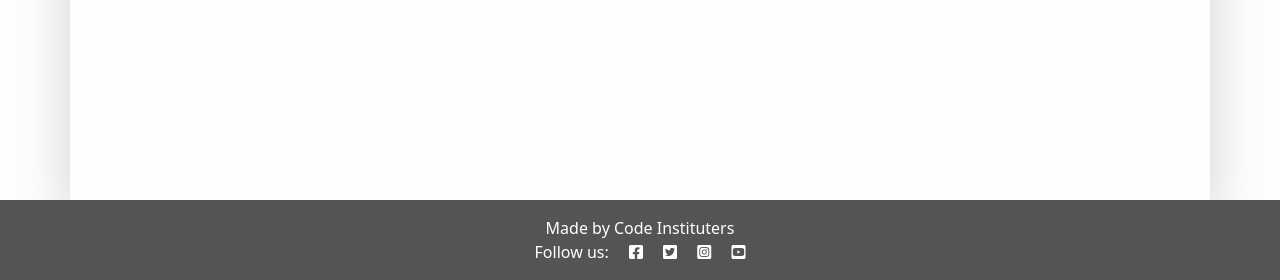
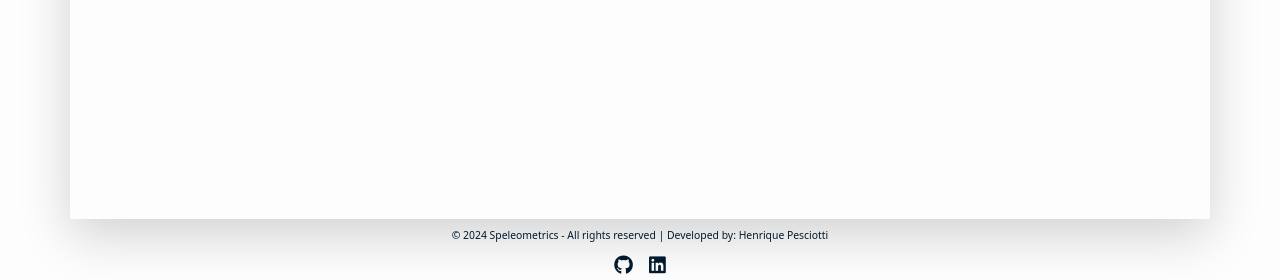
Before and after one commit to Code-Institute-Submissions/Speleometrics, a Django app: page / in a window 1280 px wide. Shown: the part 520-800 px from the top of the page. Run offline with Django 4.2, Linux system fonts and the light colour scheme; data that the repository does not hold is empty; some libraries are stand-ins or nearby versions.

Commit message:
style: add style to base.html

```diff
--- a/static/css/style.css
+++ b/static/css/style.css
@@ -1,5 +1,20 @@
 body {
     background-color: #F9FAFC;
+}
+
+footer p {
+    font-size: .65em;
+    color: #011a2e;
+    padding-top: .85em;
+}
+
+footer a {
+    color: #011a2e;
+    font-size: 1.2em;
+}
+
+footer a:hover {
+    color: #055da5;
 }
 
 .navbar-brand {
--- a/templates/base.html
+++ b/templates/base.html
@@ -22,7 +22,7 @@
 
 
     <!-- Font Awesome CSS -->
-    <link rel="stylesheet" href="https://cdnjs.cloudflare.com/ajax/libs/font-awesome/5.15.3/css/all.min.css">
+    <link rel="stylesheet" href="https://cdnjs.cloudflare.com/ajax/libs/font-awesome/6.6.0/css/all.min.css">
 
     <!-- Bootstrap CSS -->
     <link href="https://cdn.jsdelivr.net/npm/bootstrap@5.0.1/dist/css/bootstrap.min.css" rel="stylesheet"
@@ -42,8 +42,9 @@
                     <img src="{% static 'images/logo-color.png' %}" alt="Logo Speleometrics" height="50px">
                 </div>
             </a>
-            <button class="navbar-toggler navbar-light" type="button" data-bs-toggle="collapse" data-bs-target="#navbarText"
-                aria-controls="navbarText" aria-expanded="false" aria-label="Toggle navigation">
+            <button class="navbar-toggler navbar-light" type="button" data-bs-toggle="collapse"
+                data-bs-target="#navbarText" aria-controls="navbarText" aria-expanded="false"
+                aria-label="Toggle navigation">
                 <span class="navbar-toggler-icon"></span>
             </button>
             <div class="collapse navbar-collapse" id="navbarText">
@@ -81,18 +82,19 @@
     </main>
 
     <!-- Footer -->
-    <footer class="footer mt-auto py-3 footer-bg">
-        <p class="m-0 text-center text-white">Made by Code Instituters</p>
-        <p class="m-0 text-center text-white">Follow us: <i class="fab fa-facebook-square ms-3"></i>
-            <i class="fab fa-twitter-square ms-3"></i>
-            <i class="fab fa-instagram-square ms-3"></i>
-            <i class="fab fa-youtube-square ms-3"></i>
-        </p>
+    <footer class="footer mt-auto">
+        <div>
+            <p class="m-0 text-center">© 2024 Speleometrics - All rights reserved | Developed by: Henrique Pesciotti</p>
+        </div>
+        <div class="d-flex justify-content-center mt-2">
+            <a href="https://github.com/hpesciotti" target="_blank" title="Visit my GitHub profile" class="mx-2">
+                <i class="fa-brands fa-github"></i>
+            </a>
+            <a href="https://ie.linkedin.com/in/henrique-pesciotti-694404134" target="_blank" title="Visit my LinkedIn profile" class="mx-2">
+                <i class="fa-brands fa-linkedin"></i>
+            </a>
+        </div>
     </footer>
-
-    <script src="https://cdn.jsdelivr.net/npm/bootstrap@5.0.1/dist/js/bootstrap.bundle.min.js"
-        integrity="sha384-gtEjrD/SeCtmISkJkNUaaKMoLD0//ElJ19smozuHV6z3Iehds+3Ulb9Bn9Plx0x4" crossorigin="anonymous">
-    </script>
 </body>
 
 </html>
```
Also changed, not shown: 1 other file.
